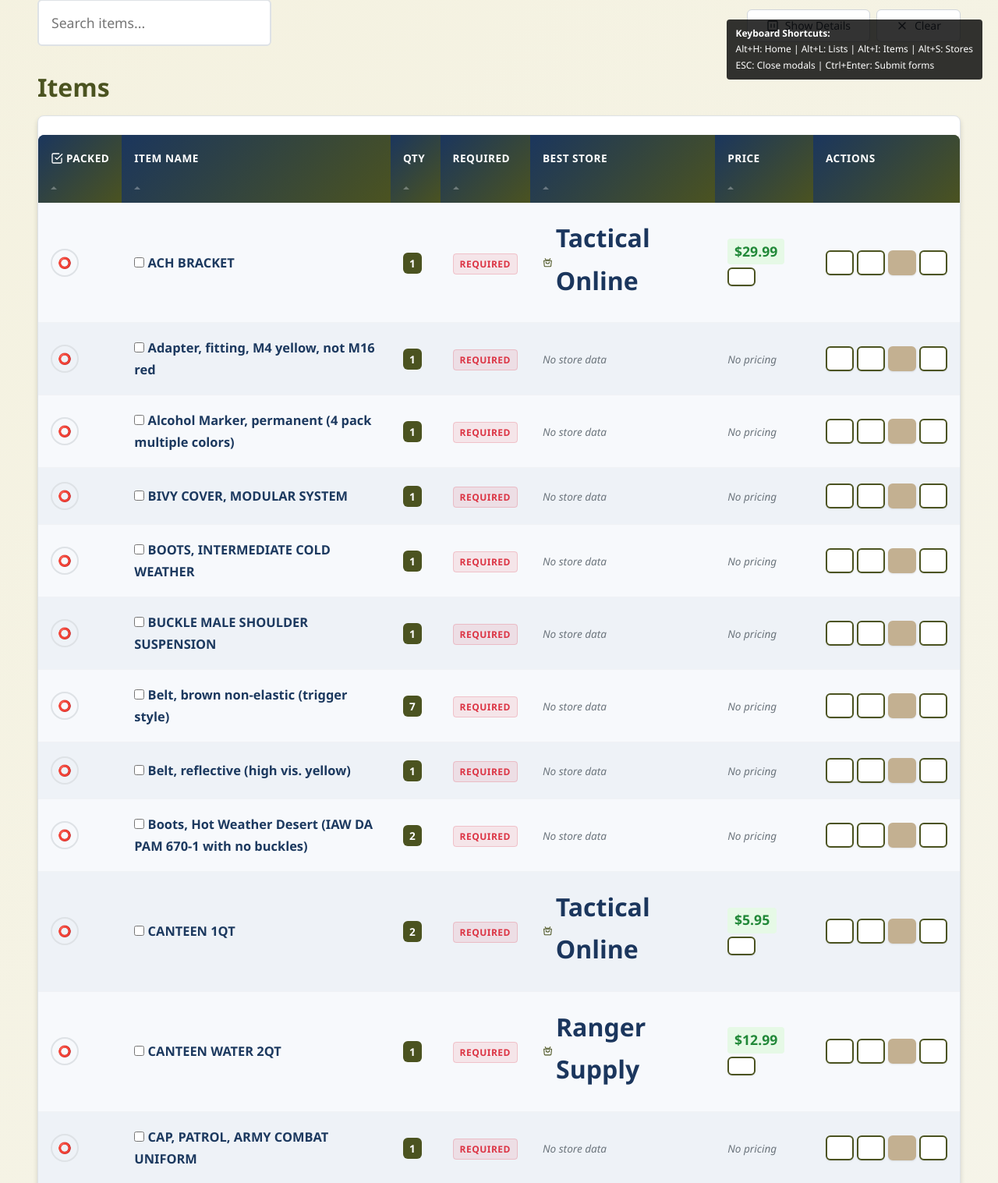
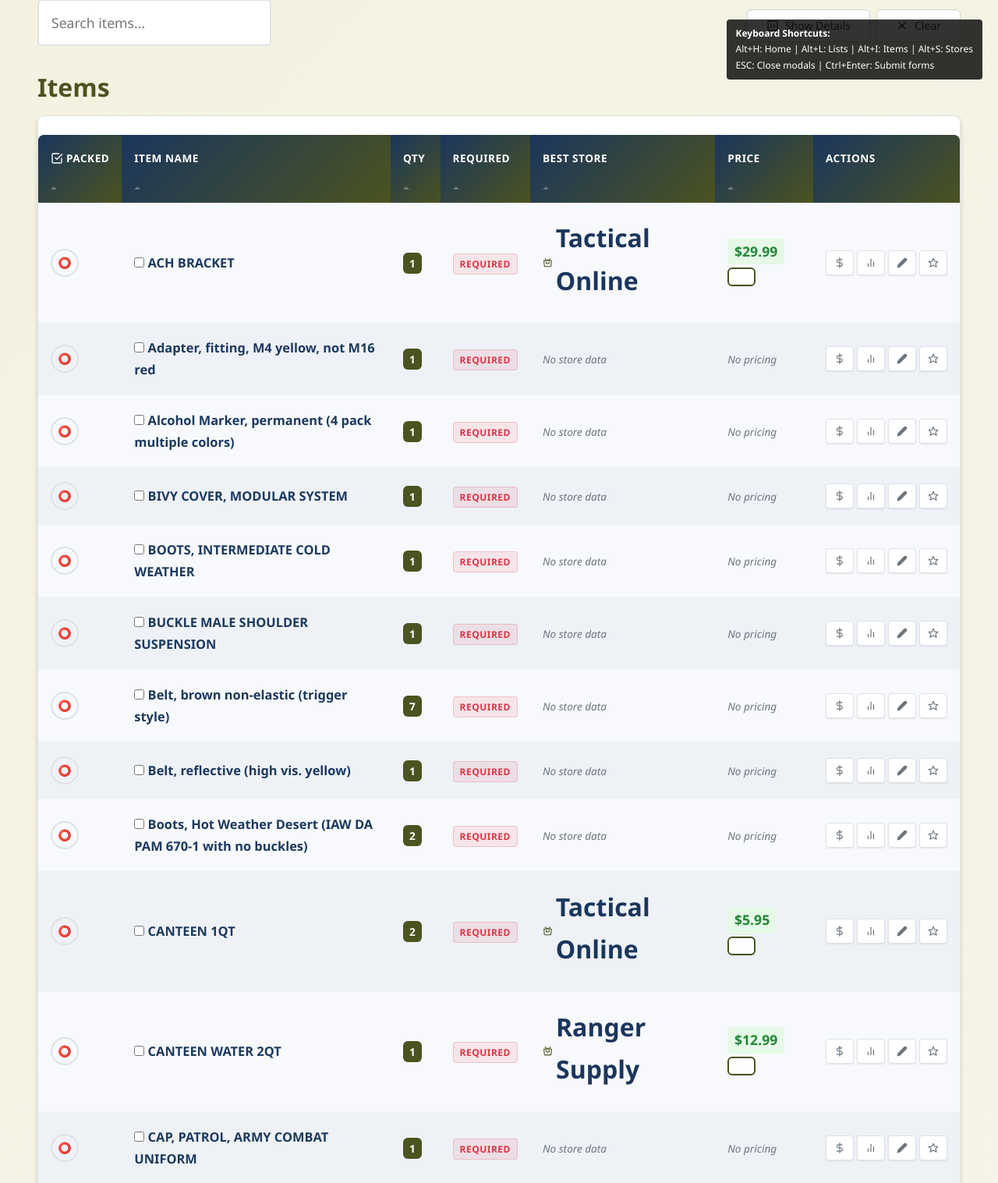
Before and after one commit to gitayam/community-packing-list, a Django app: page /list/1/ in a window 1280 px wide. Shown: the part 678-2195 px from the top of the page at 78% size. Run offline with Django 5.2, Linux system fonts and the light colour scheme; data comes from the database, SQL or seed files in the repository; data that the repository does not hold is empty.

Commit message:
fix: add explicit button appearance reset for action-btn class
- Force appearance: none to prevent browser default checkbox styling
- Add !important flags to override any inherited styles
- Specifically target button.action-btn to prevent checkbox appearance

```diff
--- a/packing_lists/static/packing_lists/css/style.css
+++ b/packing_lists/static/packing_lists/css/style.css
@@ -2204,18 +2204,27 @@ a:focus {
 }
 
 .action-btn {
-  background: white;
-  border: 1px solid var(--border-color);
-  border-radius: var(--border-radius-sm);
-  width: 32px;
-  height: 32px;
-  display: flex;
-  align-items: center;
-  justify-content: center;
-  cursor: pointer;
-  color: var(--text-secondary);
+  /* Force button appearance */
+  -webkit-appearance: none !important;
+  -moz-appearance: none !important;
+  appearance: none !important;
+  background: white !important;
+  border: 1px solid var(--border-color) !important;
+  border-radius: var(--border-radius-sm) !important;
+  width: 32px !important;
+  height: 32px !important;
+  display: flex !important;
+  align-items: center !important;
+  justify-content: center !important;
+  cursor: pointer !important;
+  color: var(--text-secondary) !important;
   transition: all 0.2s ease;
   text-decoration: none;
+  padding: 0 !important;
+  font-family: inherit !important;
+  font-size: inherit !important;
+  line-height: 1 !important;
+  box-sizing: border-box !important;
 }
 
 .action-btn svg {
@@ -2224,6 +2233,19 @@ a:focus {
   stroke: currentColor;
   fill: none;
   stroke-width: 2;
+}
+
+/* Specifically target button elements with action-btn class */
+button.action-btn {
+  -webkit-appearance: none !important;
+  -moz-appearance: none !important;
+  appearance: none !important;
+  /* Reset any inherited button styles */
+  background: white !important;
+  border: 1px solid var(--border-color) !important;
+  text-transform: none !important;
+  font-weight: normal !important;
+  letter-spacing: normal !important;
 }
 
 .action-btn:hover {
```
